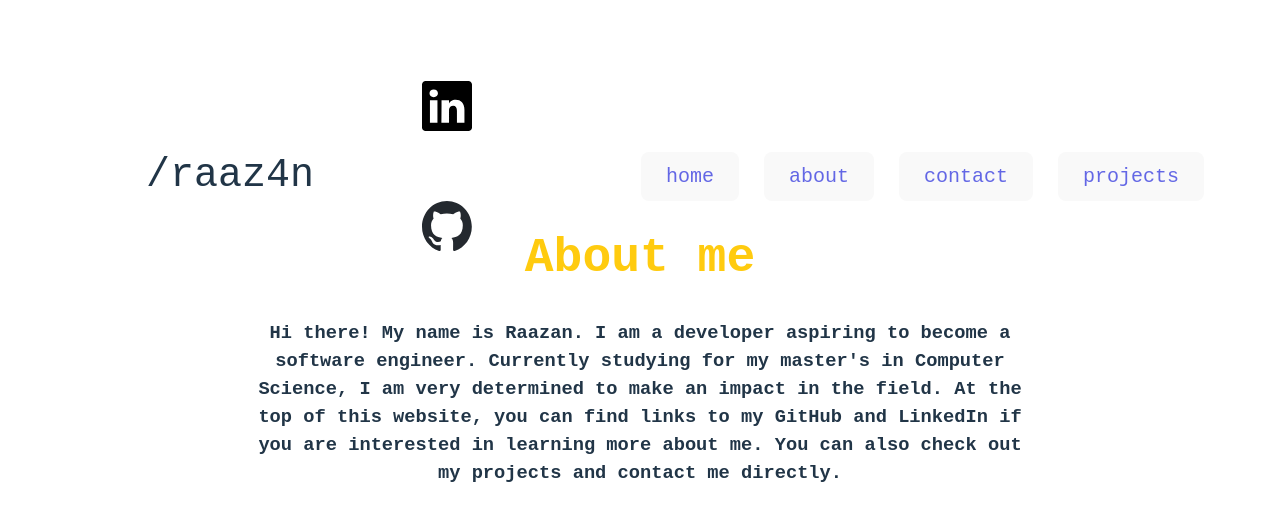
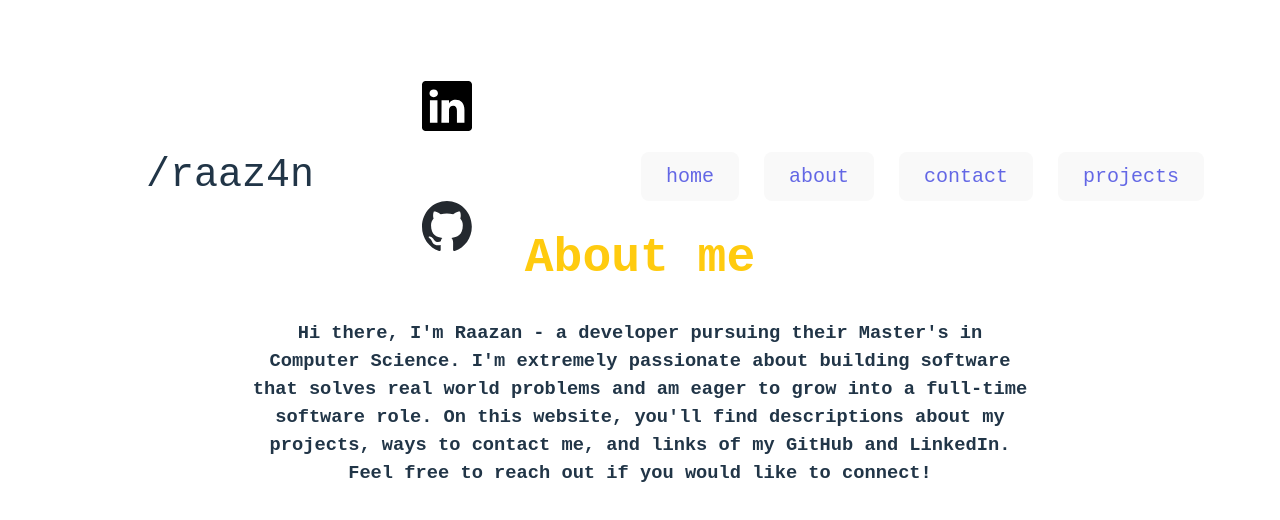
Before and after one commit to raaz4n/portfolio, a React (Vite) app: page /#/about in a window 1280 px wide. Shown: the top 520 px of the page. Built offline with nearby package versions, Linux system fonts and the light colour scheme; grey boxes are pictures that could not be loaded; a web font is replaced by a local one.

Commit message:
changed about desc

```diff
--- a/src/pages/about.jsx
+++ b/src/pages/about.jsx
@@ -6,11 +6,11 @@ export function About() {
             </div>
             <div className = "google-sans pagedesc">
                 <h3>
-                    Hi there! My name is Raazan. I am a developer aspiring to become
-                    a software engineer. Currently studying for my master's in Computer Science,
-                    I am very determined to make an impact in the field. At the top of this website,
-                    you can find links to my GitHub and LinkedIn if you are interested in learning
-                    more about me. You can also check out my projects and contact me directly.
+                    Hi there, I'm Raazan - a developer pursuing their Master's in Computer Science.
+                    I'm extremely passionate about building software that solves real world problems and am
+                    eager to grow into a full-time software role. On this website, you'll find
+                    descriptions about my projects, ways to contact me, and links of my GitHub and LinkedIn.
+                    Feel free to reach out if you would like to connect!
                 </h3>
             </div>
         </>
```
